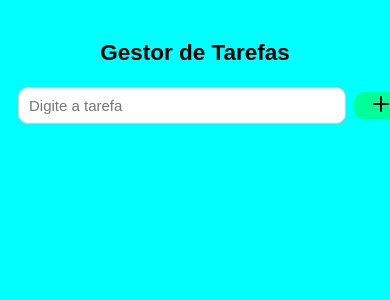
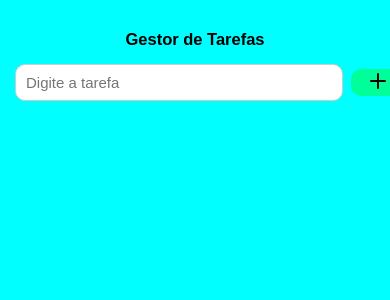
Before and after one commit to rute-git/to_do_app, a Flask app: page / in a window 390 px wide. Shown: the top 300 px of the page. Run offline with Flask 3, Linux system fonts and the light colour scheme.

Commit message:
improves the size on media screen

```diff
--- a/static/css/style.css
+++ b/static/css/style.css
@@ -7,9 +7,9 @@ body {
 
 @media screen and (max-width: 400px) {
     body {
-        font-size: 15px;
-        padding: 10px;
-        line-height: 1.4;
+        font-size: 11px;
+        padding: 7px;
+        line-height: 1.3;
     }
 }
 
```
